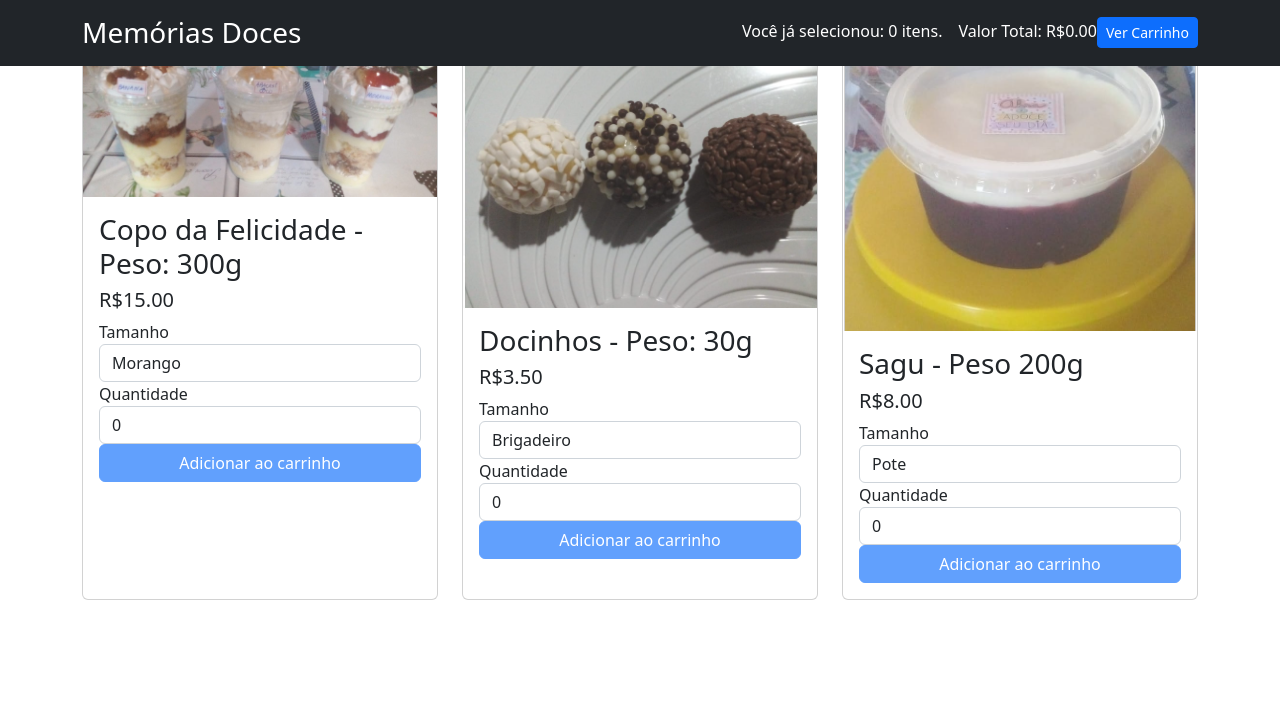
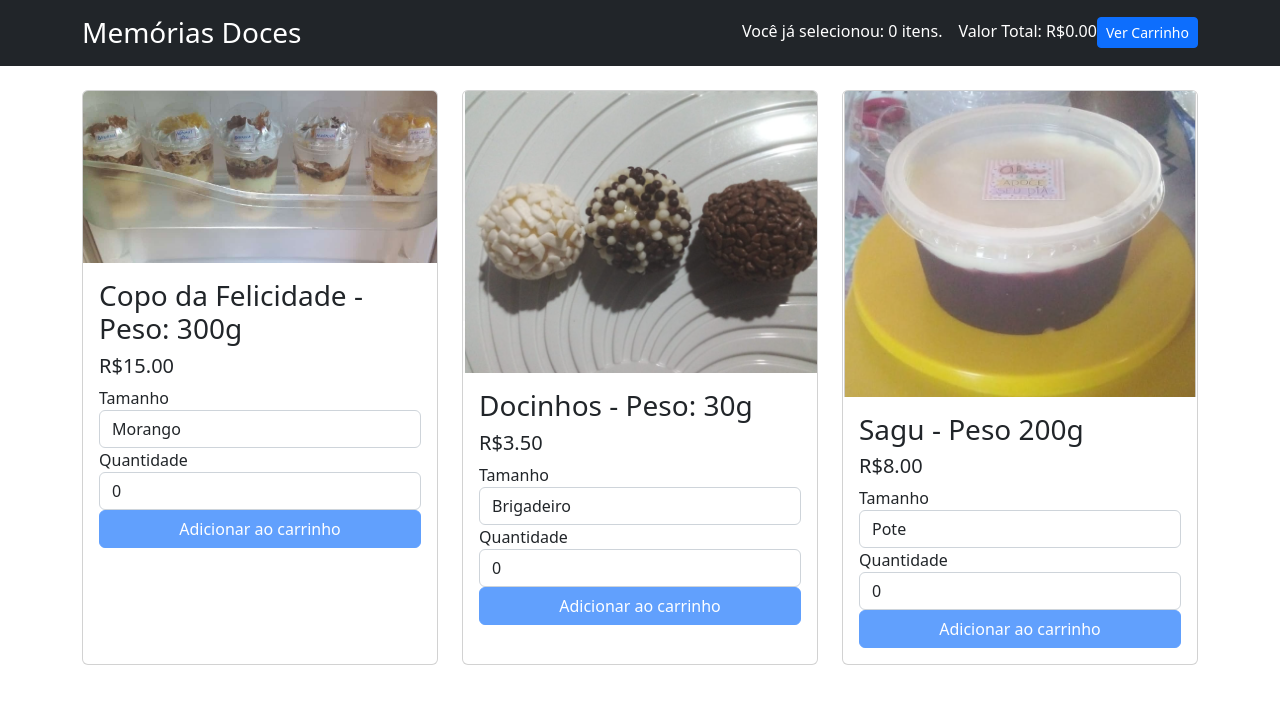
Before and after one commit to purchasestore/shopez-atacado, a React (Create React App) app: page / in a window 1280 px wide. Shown: the top 704 px of the page. Built offline with nearby package versions, Linux system fonts and the light colour scheme.

Commit message:
change photo and header

```diff
--- a/src/components/Header.js
+++ b/src/components/Header.js
@@ -15,7 +15,7 @@ const Header = ({ cart, setShow }) => {
 
 
   return (
-    <header className="bg-dark text-white fixed-top">
+    <header className="bg-dark text-white">
       <div className="container d-flex justify-content-between align-items-center py-3">
         <div className="company-name h3 mb-0">Memórias Doces</div>
         {/* <p className="mb-0">Mínimo 10 peças no atacado!</p> */}
```
Also changed, not shown: src/images/product_1.jpeg.
